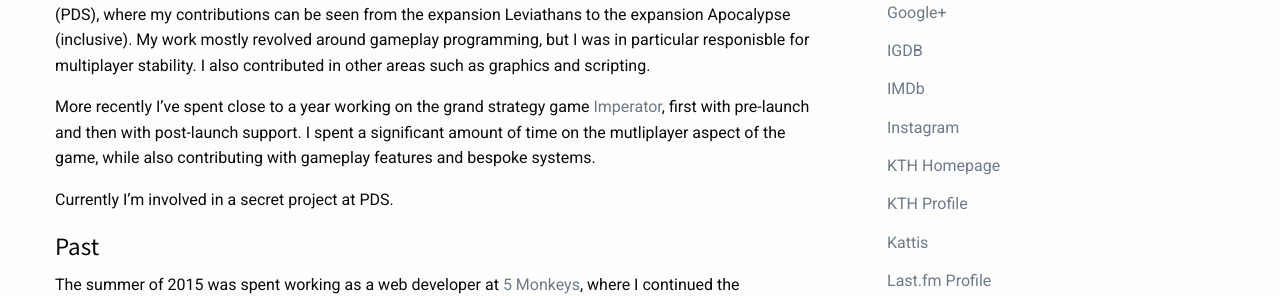
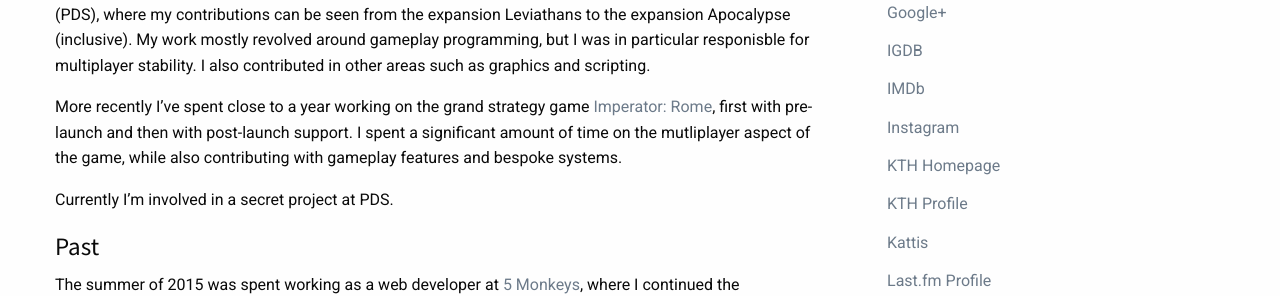
Before and after one commit to hlilje/hlilje.github.io, a Jekyll site: the page built from _posts/2015-08-25-work.md, in a window 1280 px wide. Shown: the part 464-760 px from the top of the page. Built offline with Jekyll 4.4.1, drawn with Linux system fonts in a browser that asks for light colours; nearby versions of some CDN libraries; our own code applies the rules of GitHub Pages for plain Markdown files.

Commit message:
Add Rome postfix to Imperator

```diff
--- a/_data/portfolio-items.yml
+++ b/_data/portfolio-items.yml
@@ -1,4 +1,4 @@
-"Imperator": https://www.paradoxplaza.com/imperator-rome/IMIM01GSK0000001-MASTER.html
+"Imperator: Rome": https://www.paradoxplaza.com/imperator-rome/IMIM01GSK0000001-MASTER.html
 "Stellaris": https://www.paradoxplaza.com/stellaris/STST01G-MASTER.html
 "Master Thesis": http://kth.diva-portal.org/smash/record.jsf?pid=diva2:947287
 "MiniJava Compiler": https://github.com/hlilje/komp14-compiler
--- a/_posts/2015-08-25-work.md
+++ b/_posts/2015-08-25-work.md
@@ -24,7 +24,7 @@ Leviathans to the expansion Apocalypse (inclusive). My work mostly revolved arou
 programming, but I was in particular responisble for multiplayer stability. I also contributed in
 other areas such as graphics and scripting.
 
-More recently I've spent close to a year working on the grand strategy game [Imperator](https://www.paradoxplaza.com/imperator-rome/IMIM01GSK0000001-MASTER.html),
+More recently I've spent close to a year working on the grand strategy game [Imperator: Rome](https://www.paradoxplaza.com/imperator-rome/IMIM01GSK0000001-MASTER.html),
 first with pre-launch and then with post-launch support. I spent a significant amount of time
 on the mutliplayer aspect of the game, while also contributing with gameplay features and
 bespoke systems.
```
